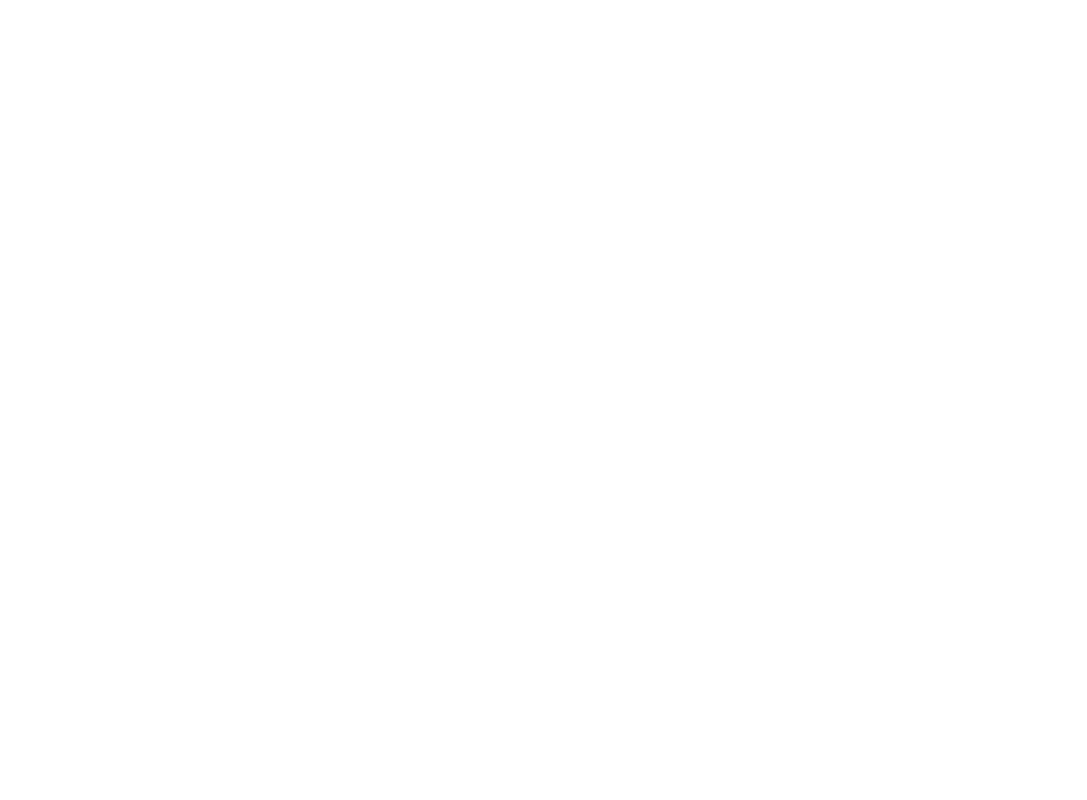
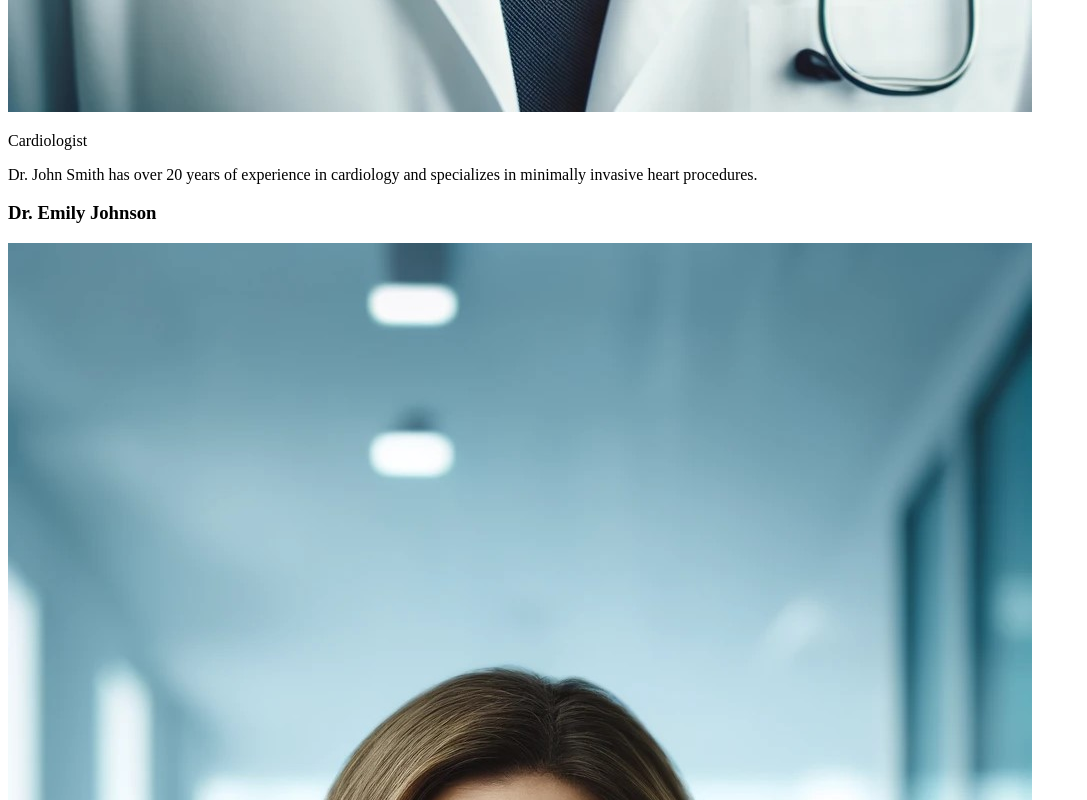
Before and after one commit to Ichurri/hospital, a React (Vite) app: page / in a window 1280 px wide. Shown: the part 2000-2800 px from the top of the page, without its empty margins (0-1087 px from the left). Before the commit the page ends 800 px from the top, so only its background shows below. Built offline with nearby package versions, Linux system fonts and the light colour scheme.

Commit message:
doctors components working

```diff
--- a/src/App.jsx
+++ /dev/null
@@ -1,7 +0,0 @@
-import { Hospital } from './components/Hospital';
-
-export const App = () => {
-  return (
-    <Hospital/>
-  )
-}
--- /dev/null
+++ b/src/components/Doctors/AboutDoctors.jsx
@@ -0,0 +1,35 @@
+import { Doctor } from "./Doctor";
+
+const doctors = [
+    {
+        name: 'Dr. John Smith',
+        specialty: 'Cardiologist',
+        imgSrc: './src/assets/images/doctor1.jpg',
+        description: 'Dr. John Smith has over 20 years of experience in cardiology and specializes in minimally invasive heart procedures.',
+    },
+    {
+        name: 'Dr. Emily Johnson',
+        specialty: 'Neurologist',
+        imgSrc: './src/assets/images/doctor2.jpg',
+        description: 'Dr. Emily Johnson is a renowned neurologist with expertise in treating complex neurological disorders and conducting groundbreaking research.',
+    },
+];
+
+export const AboutDoctors = () => {
+    return (
+        <>
+            <section className="about-doctors grid-item">
+                <h2>Our Doctors</h2>
+                {doctors.map((doctor, index) => (
+                    <Doctor
+                        key={index}
+                        name={doctor.name}
+                        specialty={doctor.specialty}
+                        imgSrc={doctor.imgSrc}
+                        description={doctor.description}
+                    />
+                ))}
+            </section>
+        </>
+    );
+};
--- /dev/null
+++ b/src/components/Doctors/Doctor.jsx
@@ -0,0 +1,15 @@
+export const Doctor = ({ name, specialty, imgSrc, description }) => {
+    return (
+        <>
+            <div className="doctor">
+                <h3>{name}</h3>
+                <div className="doctor-details">
+                    <img src={imgSrc} alt={name} className="doctor-image" />
+                    <p>{specialty}</p>
+                    <p>{description}</p>
+                </div>
+            </div>
+        </>
+
+    );
+};
--- a/src/components/Hospital.jsx
+++ b/src/components/Hospital.jsx
@@ -1,4 +1,5 @@
 import { Header } from "./Header/Header";
+import { AboutDoctors } from "./Doctors/AboutDoctors";
 
 export const Hospital = () => {
   return (
@@ -9,8 +10,7 @@ export const Hospital = () => {
           <h2>Welcome to Las Primas Hospital</h2>
           <p>At Las Primas Hospital, we provide top-notch medical care with a team of highly skilled professionals. Our state-of-the-art facilities and commitment to patient-centered care ensure that you receive the best treatment possible.</p>
         </section>
-        {/* <Doctors /> */}
-        {/* <Technology /> */}
+        <AboutDoctors />
       </main>
     </>
   );
--- a/src/main.jsx
+++ b/src/main.jsx
@@ -1,9 +1,9 @@
-import React from 'react'
-import ReactDOM from 'react-dom/client'
-import { App } from './App'
+import React from 'react';
+import ReactDOM from 'react-dom/client';
+import { Hospital } from './components/Hospital';
 
 ReactDOM.createRoot(document.getElementById('root')).render(
   <React.StrictMode>
-    <App />
+    <Hospital />
   </React.StrictMode>,
 )
```
Also changed, not shown: src/components/Grid/Grid.jsx (deleted, +0 -79 lines).
